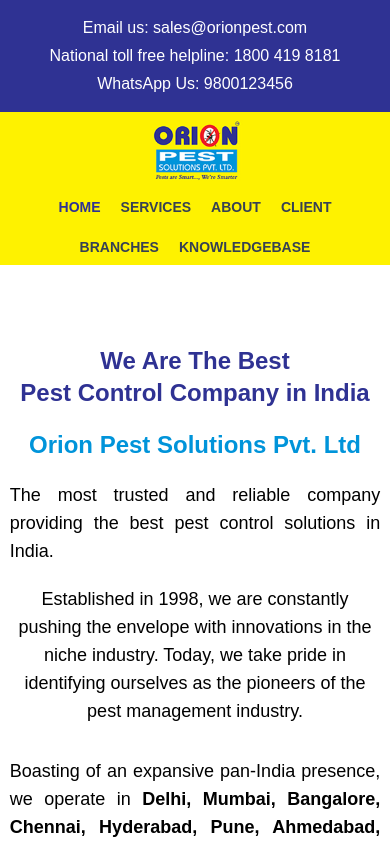
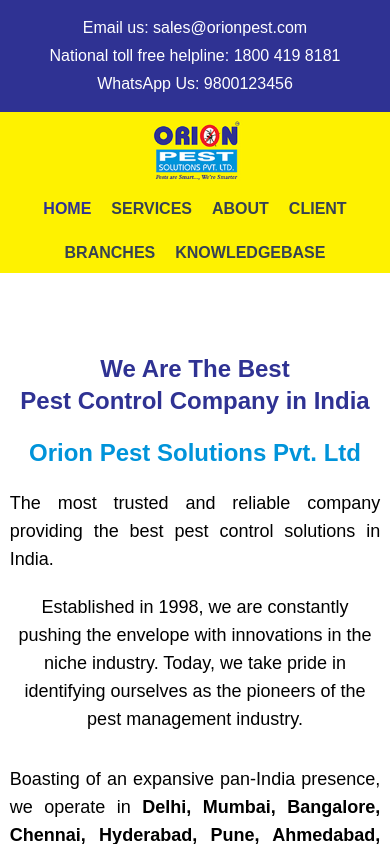
Before and after one commit to starwayinfotechpvtltd-afk/OrionPest, a Next.js app: page / in a window 390 px wide. Shown: the top 844 px of the page. Built offline with nearby package versions, Linux system fonts and the light colour scheme.

Commit message:
some changes

```diff
--- a/src/components/layout/Navbar.jsx
+++ b/src/components/layout/Navbar.jsx
@@ -83,7 +83,7 @@
                     activeTab === nav.href
                       ? "text-[#2F3293]"
                       : "text-gray-700 hover:text-[#2F3293]"
-                  } font-bold text-sm md:text-base`}
+                  } font-bold text-md md:text-base`}
               >
                 {nav.text}
               </Link>
```
